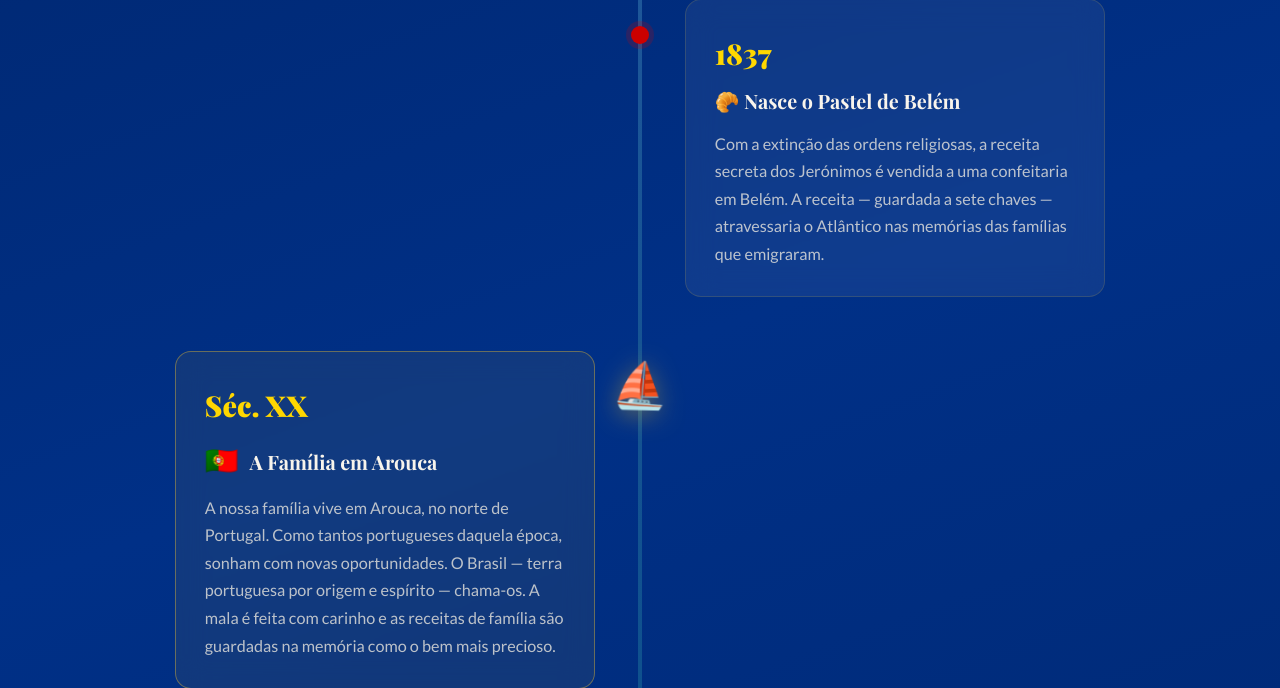
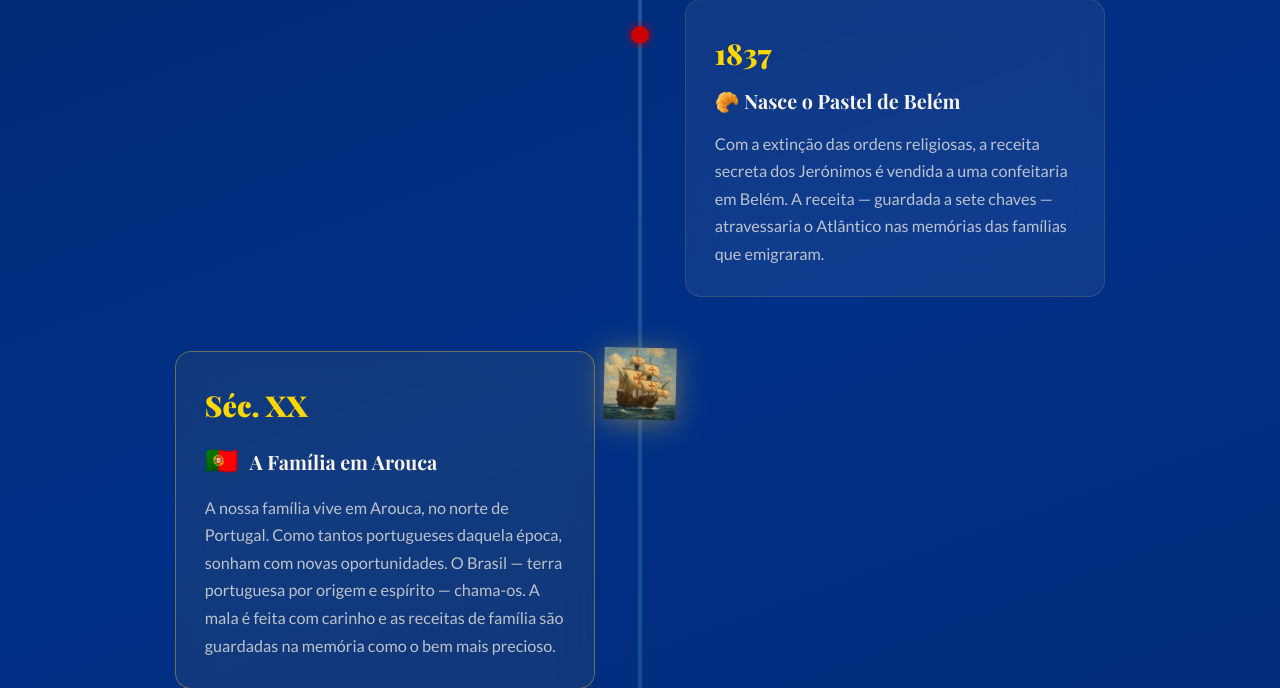
Before and after one commit to arsgoliveira/Portugas-Bacalhau, a FastAPI app: page /sobre in a window 1280 px wide. Shown: the part 3140-3828 px from the top of the page. Run offline with FastAPI, Linux system fonts and the light colour scheme; some web fonts are replaced.

Commit message:
feat(sobre): nau portuguesa (Naus.png) na timeline em vez de emoji
Made-with: Cursor

```diff
--- a/static/css/style.css
+++ b/static/css/style.css
@@ -416,12 +416,17 @@ a.api-url:hover { text-decoration: underline; }
   left: 50%;
   top: 0;
   transform: translateX(-50%);
-  font-size: 2.5rem;
   z-index: 10;
-  filter: drop-shadow(0 4px 12px rgba(212,175,55,0.5));
-  line-height: 1;
+  filter: drop-shadow(0 4px 14px rgba(212,175,55,0.45));
+  line-height: 0;
   transition: top 0.75s cubic-bezier(0.33, 1.02, 0.52, 1);
   pointer-events: none;
+}
+.timeline-ship img {
+  display: block;
+  width: clamp(48px, 12vw, 72px);
+  height: auto;
+  object-fit: contain;
 }
 .timeline-ship.timeline-ship--bob {
   animation: ship-bob 2.8s ease-in-out infinite;
--- a/templates/sobre.html
+++ b/templates/sobre.html
@@ -96,8 +96,10 @@
         <!-- Timeline com navio que navega -->
         <div class="timeline-wrapper">
 
-            <!-- Navio animado percorrendo a linha do tempo -->
-            <div class="timeline-ship timeline-ship--bob" title="O navio acompanha cada etapa da história ao rolar a página" aria-hidden="true">⛵</div>
+            <!-- Nau portuguesa na linha do tempo (imagem + paragens ao scroll) -->
+            <div class="timeline-ship timeline-ship--bob" title="A nau acompanha cada etapa da história ao rolar a página">
+                <img src="/assets/img/Naus.png" alt="Nau portuguesa" width="64" height="64" loading="lazy" decoding="async">
+            </div>
 
             <div class="timeline">
 
```
